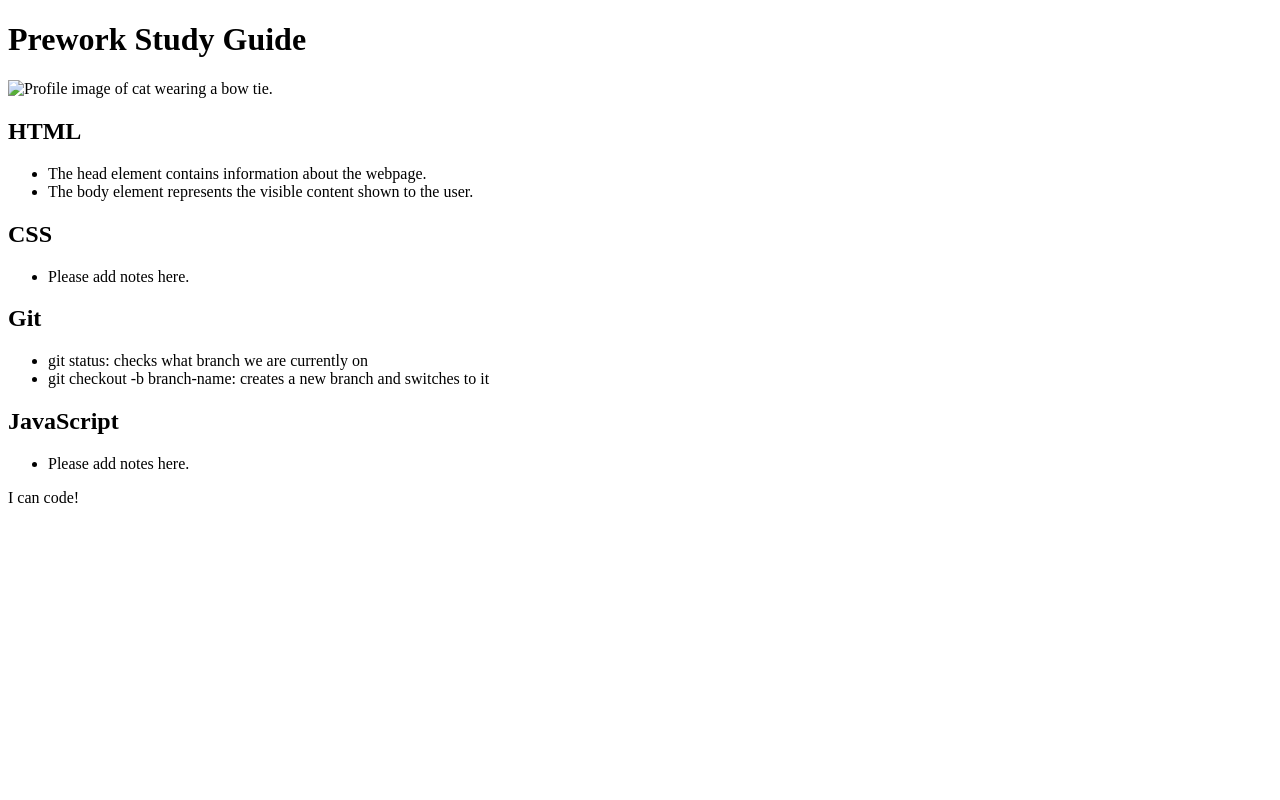
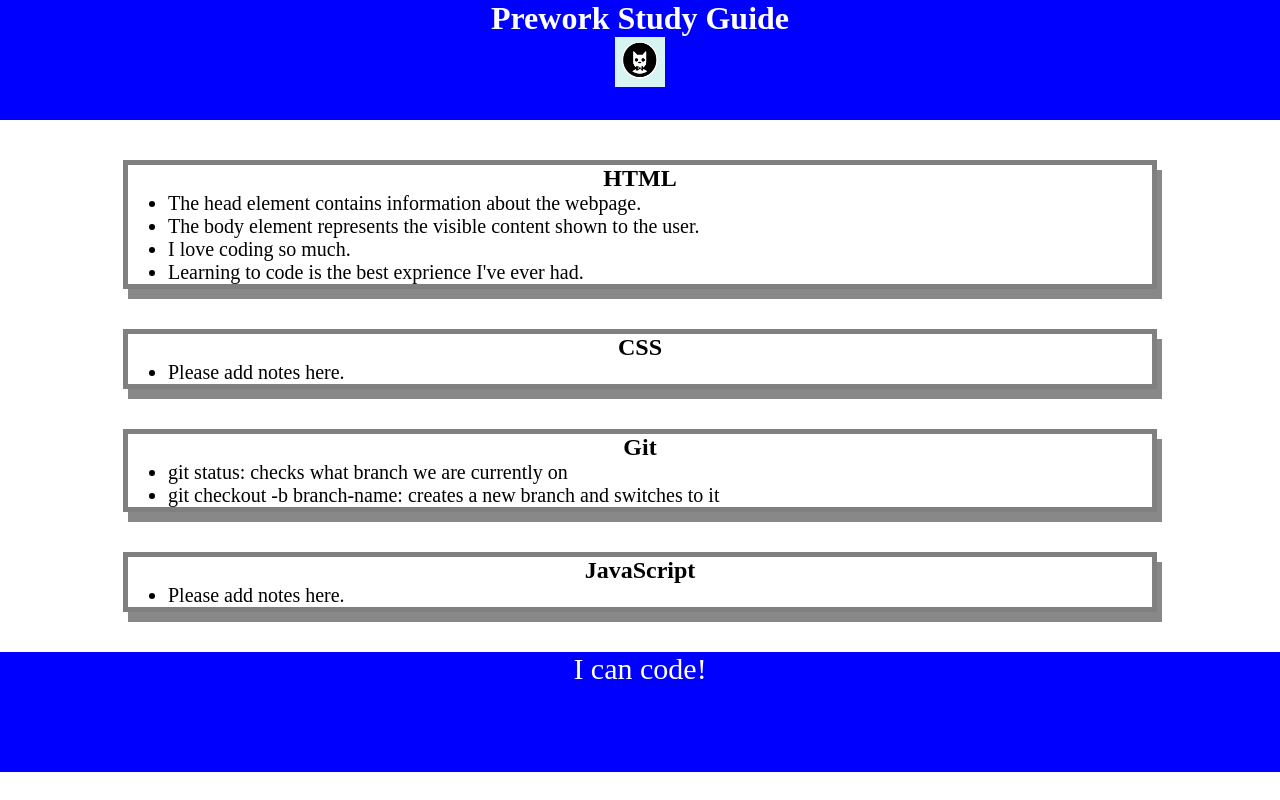
Before and after one commit to HeiRiv/Prework-study-guide, a plain HTML site: page prework-study-guide/index.html in a window 1280 px wide. Drawn offline with Linux system fonts and the light colour scheme.

Commit message:
added CSS to project

```diff
--- /dev/null
+++ b/prework-study-guide/assets/style.css
@@ -0,0 +1,44 @@
+* {
+    margin: 0;
+    padding: 0;
+}
+
+header,
+footer {
+ width: 100%;
+ height: 120px;
+ background-color: blue;
+ color: white;
+}
+
+
+h1,
+h2 {
+    text-align: center;
+}
+
+img {
+    display: block;
+    height: 50px;
+    width: 50px;
+    margin-left: auto;
+    margin-right: auto;
+}
+
+ul {
+    padding-left: 40px;
+    font-size: 20px;
+}
+
+p {
+
+    text-align: center;
+    font-size: 30px;
+  }
+
+ .card {
+    width: 80%;
+    margin: 40px auto;
+    border: 5px solid gray;
+    box-shadow: 5px 10px #888888;
+  }
--- a/prework-study-guide/index.html
+++ b/prework-study-guide/index.html
@@ -4,6 +4,7 @@
     <meta charset="UTF-8" />
     <meta http-equiv="X-UA-Compatible" content="IE=edge" />
     <meta name="viewport" content="width=device-width, initial-scale=1.0" />
+    <link rel="stylesheet" href="./assets/style.css">
     <title>Prework Study Guide</title>
   </head>
   <body>
@@ -17,6 +18,8 @@
         <ul>
           <li>The head element contains information about the webpage.</li>
           <li>The body element represents the visible content shown to the user.</li>
+          <li> I love coding so much.</li>
+          <li>Learning to code is the best exprience I've ever had.</li>
           </ul>
           </section>
           <section class="card" id="css-section">
```
Also changed, not shown: prework-study-guide/assets/bowtie-cat.png (added), 2 other files.
